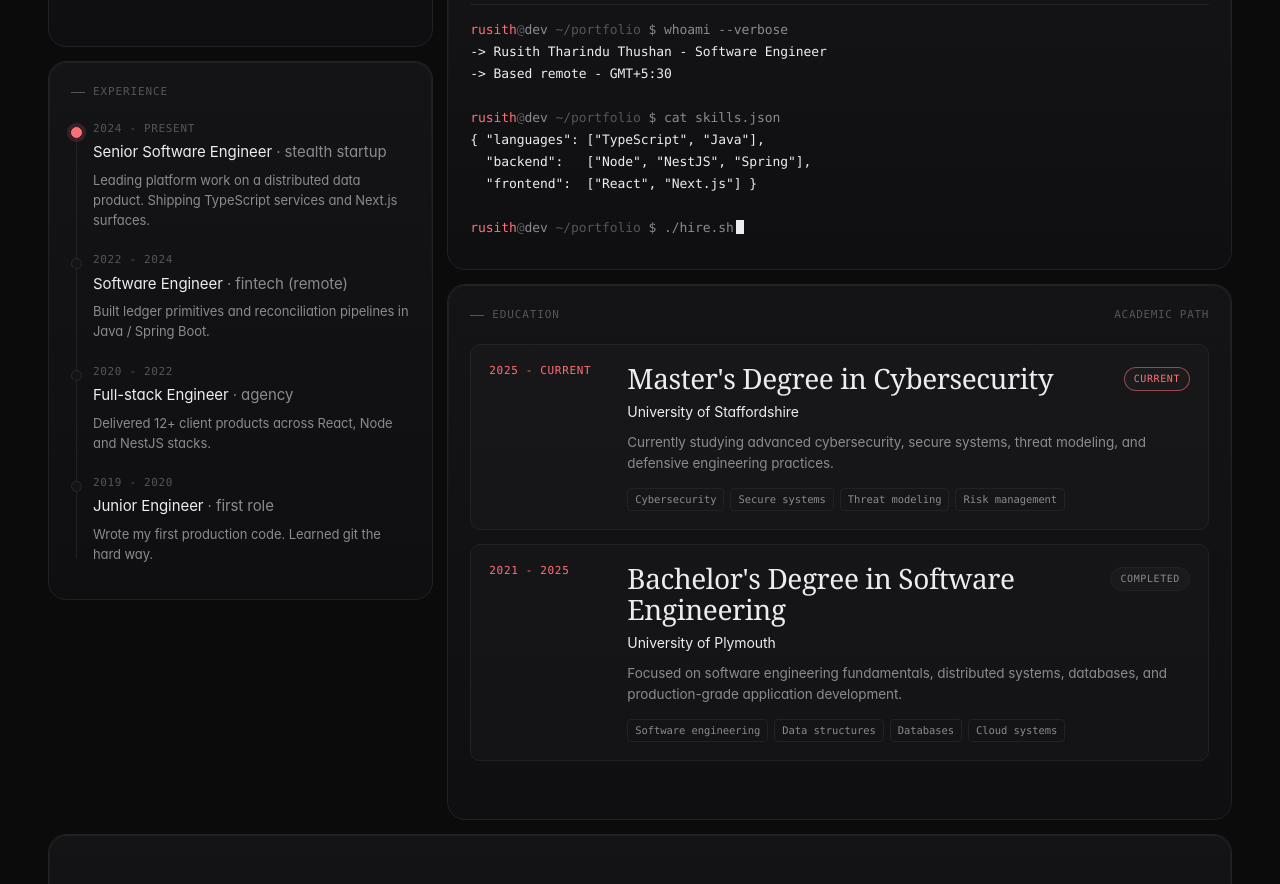
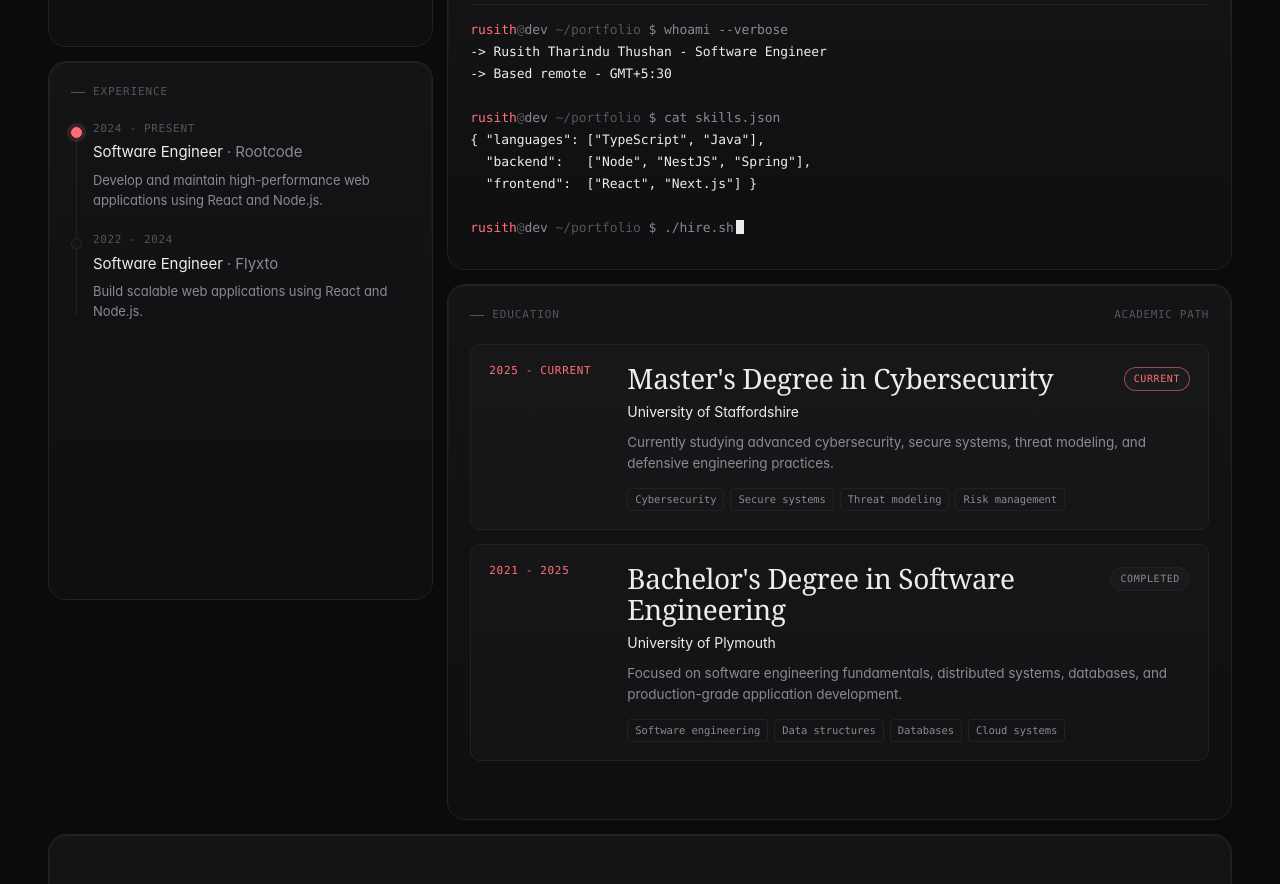
Before and after one commit to RusithTharindu/bento-portfolio, a Next.js app: page / in a window 1280 px wide. Shown: the part 1640-2524 px from the top of the page. Built offline with nearby package versions, Linux system fonts and the light colour scheme.

Commit message:
feat: update timeline entries for work experience and roles

```diff
--- a/src/data/portfolio.ts
+++ b/src/data/portfolio.ts
@@ -17,27 +17,15 @@ export const stats: Array<[string, string, string]> = [
 export const timeline: Array<[string, string, string, string]> = [
   [
     "2024 - PRESENT",
-    "Senior Software Engineer",
-    "stealth startup",
-    "Leading platform work on a distributed data product. Shipping TypeScript services and Next.js surfaces.",
+    "Software Engineer",
+    "Rootcode",
+    "Develop and maintain high-performance web applications using React and Node.js.",
   ],
   [
     "2022 - 2024",
     "Software Engineer",
-    "fintech (remote)",
-    "Built ledger primitives and reconciliation pipelines in Java / Spring Boot.",
-  ],
-  [
-    "2020 - 2022",
-    "Full-stack Engineer",
-    "agency",
-    "Delivered 12+ client products across React, Node and NestJS stacks.",
-  ],
-  [
-    "2019 - 2020",
-    "Junior Engineer",
-    "first role",
-    "Wrote my first production code. Learned git the hard way.",
+    "Flyxto",
+    "Build scalable web applications using React and Node.js.",
   ],
 ];
 
@@ -88,4 +76,4 @@ export const socials = [
   "Medium",
   "Bluesky",
   "Reddit",
-];
+] as const;
```
